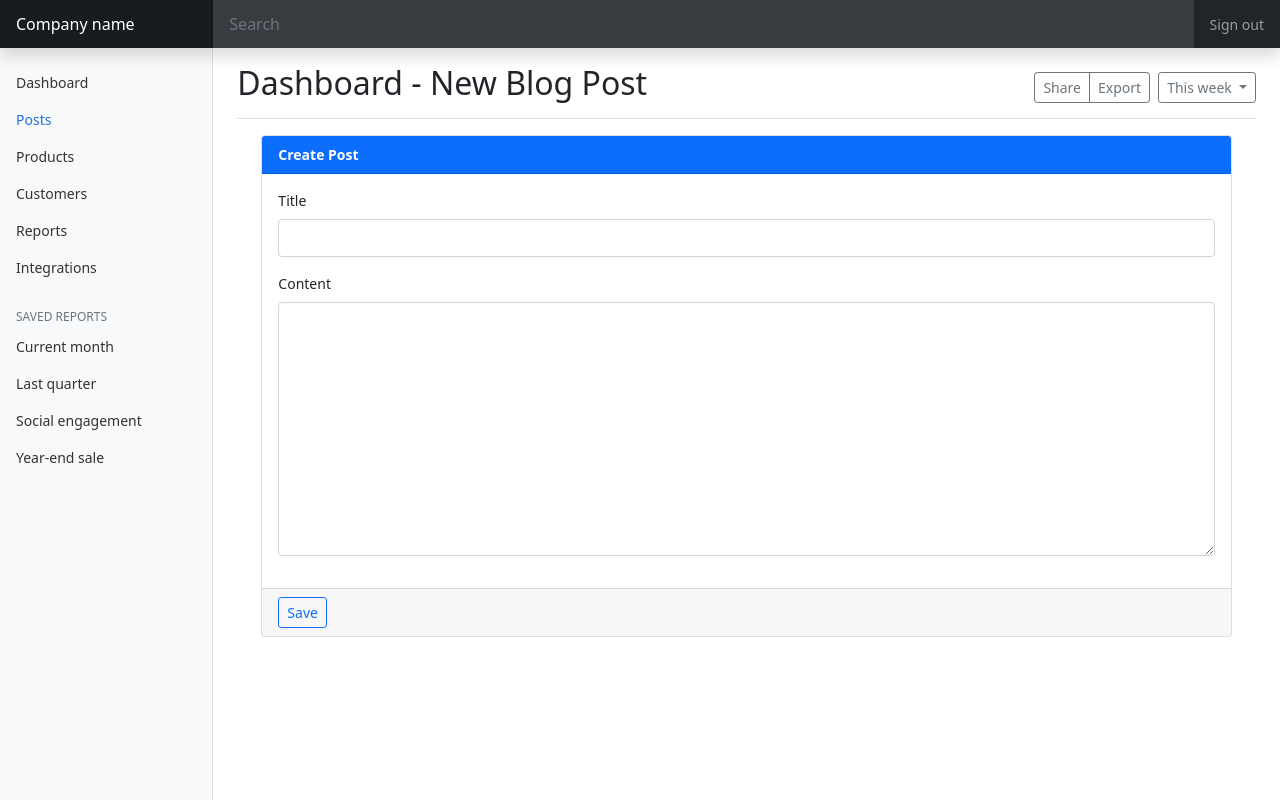
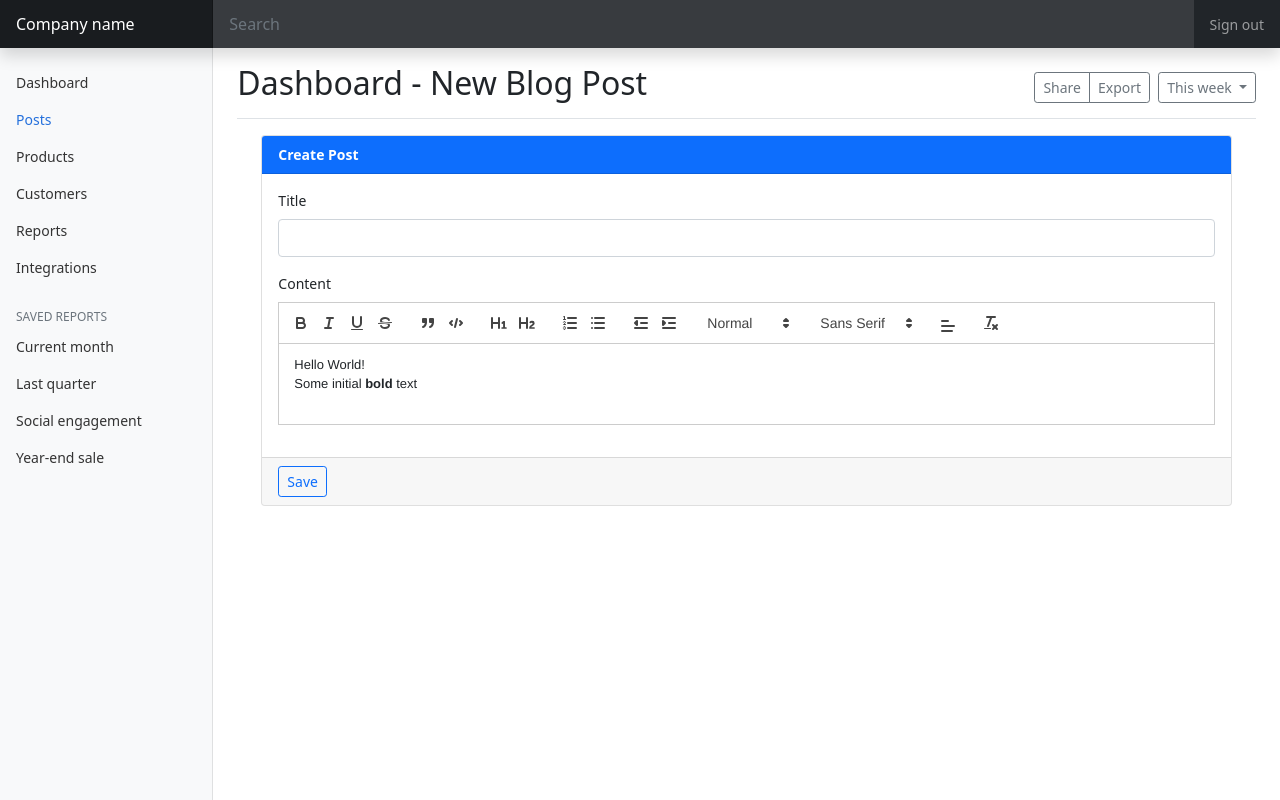
Before and after one commit to majormunky/Portfolio, a Django app: page /dashboard/posts/create/ in a window 1280 px wide. Run offline with Django 3.2, Linux system fonts and the light colour scheme; some libraries are stand-ins or nearby versions.

Commit message:
Added the quill editor to the create blog post page

```diff
--- a/dashboard/templates/dashboard/create-post.html
+++ b/dashboard/templates/dashboard/create-post.html
@@ -16,7 +16,11 @@
 		</div>
 		<div class="mb-3">
 		  <label class="form-label">Content</label>
-		  <textarea class="form-control" rows="10" id="blog-content" name="blog-content"></textarea>
+		  <div id="editor">
+			<p>Hello World!</p>
+			<p>Some initial <strong>bold</strong> text</p>
+			<p><br></p>
+		  </div>
 		</div>
 	  </div>
 	  <div class="card-footer">
@@ -28,7 +32,42 @@
 {% endblock %}
 
 {% block page_scripts %}
+<script src="https://cdn.quilljs.com/1.3.6/quill.js"></script>
+<script>
+  var toolbarOptions = [
+	  ['bold', 'italic', 'underline', 'strike'],        // toggled buttons
+	  ['blockquote', 'code-block'],
+	  [{ 'header': 1 }, { 'header': 2 }],               // custom button values
+	  [{ 'list': 'ordered'}, { 'list': 'bullet' }],
+	  [{ 'indent': '-1'}, { 'indent': '+1' }],          // outdent/indent
+	  [{ 'size': ['small', false, 'large', 'huge'] }],  // custom dropdown
+	  [{ 'font': [] }],
+	  [{ 'align': [] }],
+	  ['clean']
+  ];
+
+  var quill = new Quill('#editor', {
+      theme: 'snow',
+	  formats: [
+		  "bold",
+		  "italic",
+		  "underline",
+		  "code",
+		  "header",
+		  "strike",
+		  "blockquote",
+		  "code-block",
+		  "size",
+		  "font",
+		  "align",
+	  ],
+	  modules: {
+		  toolbar: toolbarOptions,
+	  }
+  });
+</script>
 {% endblock %}
 
 {% block page_styles %}
+<link href="https://cdn.quilljs.com/1.3.6/quill.snow.css" rel="stylesheet">
 {% endblock %}
--- a/templates/dashboard-base.html
+++ b/templates/dashboard-base.html
@@ -11,6 +11,7 @@
     <link href="https://cdn.jsdelivr.net/npm/bootstrap@5.0.2/dist/css/bootstrap.min.css" rel="stylesheet" integrity="sha384-EVSTQN3/azprG1Anm3QDgpJLIm9Nao0Yz1ztcQTwFspd3yD65VohhpuuCOmLASjC" crossorigin="anonymous">
     <!-- Custom styles for this template -->
     <link href="{% static 'css/dashboard.css' %}" rel="stylesheet">
+	{% block page_styles %}{% endblock %}
   </head>
   <body>
     <header class="navbar navbar-dark sticky-top bg-dark flex-md-nowrap p-0 shadow">
@@ -129,6 +130,6 @@
 
     <script src="https://cdn.jsdelivr.net/npm/bootstrap@5.0.2/dist/js/bootstrap.bundle.min.js" integrity="sha384-MrcW6ZMFYlzcLA8Nl+NtUVF0sA7MsXsP1UyJoMp4YLEuNSfAP+JcXn/tWtIaxVXM" crossorigin="anonymous"></script>
     <script src="https://cdn.jsdelivr.net/npm/feather-icons@4.28.0/dist/feather.min.js" integrity="sha384-uO3SXW5IuS1ZpFPKugNNWqTZRRglnUJK6UAZ/gxOX80nxEkN9NcGZTftn6RzhGWE" crossorigin="anonymous"></script>
-    <script src="dashboard.js"></script>
+    {% block page_scripts %}{% endblock %}
 	</body>
 </html>
```
